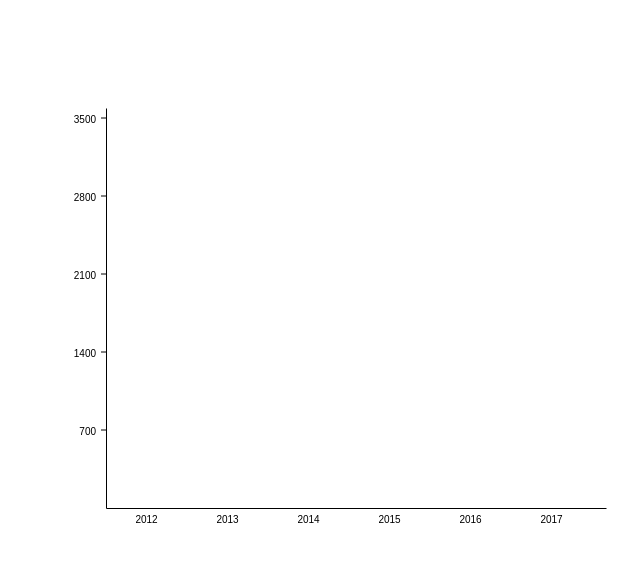
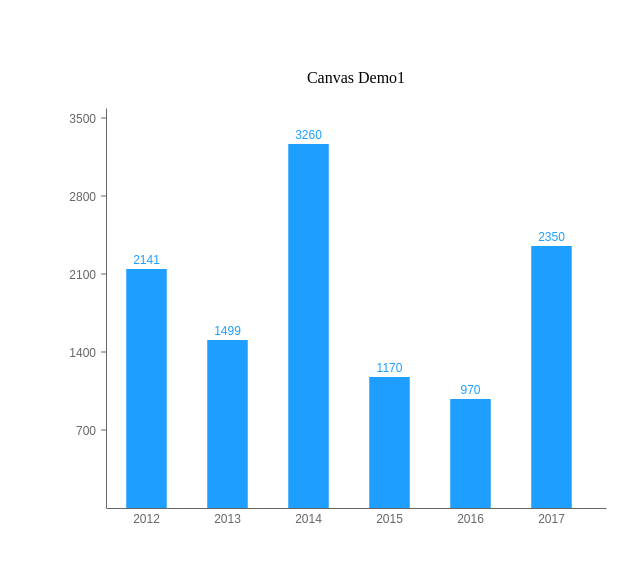
Before and after one commit to sheting/demo, a plain HTML site: page canvas-demo/public/index.html in a window 1280 px wide. Shown: the whole page, without its empty margins (2-642 px from the left). Drawn offline with Linux system fonts and the light colour scheme.

Commit message:
bar style

```diff
--- a/canvas-demo/public/bar-canvas.js
+++ b/canvas-demo/public/bar-canvas.js
@@ -1,15 +1,25 @@
 function barChart(canvas, data, options) {
     this.canvas = document.getElementById(canvas);
     this.ctx = this.canvas.getContext('2d');
+    this.title = 'Canvas Demo';
     this.width = this.canvas.width;
     this.height = this.canvas.height;
     this.padding = 50;
     this.bgColor = '#fff';
+    this.fillColor = '#1E9FFF';
     this.axisColor = '#666';
+    this.titleColor = '#000';
+    this.hoverColor = '#f00';
     this.xLength = 0; // x轴上坐标点之间的长度
     this.yLength = 0; // y轴上坐标点之间的长度
     this.yNumber = 5; // y轴的段数
     this.yFictitious = 0; // y轴坐标点之间显示的间距
+    this.looped = null; // 是否循环
+    this.current = 0; // 当前加载柱状图高度的百分数
+    this.currentIndex = -1; // 当前柱的index
+    this.onceMove = -1;
+    this.titlePosition = 'top'; // 图标标题
+    this.contentColor = '#eee'; // 内容颜色
     this.data = data;
     this.dataLength = this.data.length;
     this.init(options)
@@ -18,15 +28,21 @@ barChart.prototype = {
     init: function(options) {
         if (options) {
             this.padding = options.padding || 50;
+            this.yNumber = options.yNumber || 5;
             this.bgColor = options.bgColor || '#fff';
             this.axisColor = options.axisColor || '#666';
+            this.fillColor = options.fillColor || '#1E9FFF';
+            this.title = options.title || 'Canvas Demo';
+            this.titleColor = options.titleColor || '#000';
+            this.titlePosition = options.titlePosition || 'top';
+            this.contentColor = options.contentColor || '#eee';
+            this.hoverColor = options.hoverColor || '#f00';
         }
         this.xLength = Math.floor((this.width - this.padding * 2 - 10) / this.dataLength);
         this.yLength = Math.floor((this.height - this.padding * 2 - 10) / this.yNumber);
         this.yFictitious = this.getYFictitious(this.data);
         this.yRatio = this.yLength / this.yFictitious;
-        this.drawAxis();
-        this.drawPoint();
+        this.looping()
     },
     drawAxis: function() {
         this.ctx.beginPath();
@@ -65,6 +81,63 @@ barChart.prototype = {
         }
         this.ctx.stroke();
     },
+    looping: function () {
+        this.looped = requestAnimationFrame(this.looping.bind(this));
+        // current 用来计算当前柱状的高度占最终高度的百分之几，通过不断循环实现柱状上升的动画
+        if (this.current < 100) {
+            this.current = (this.current + 3) > 100 ? 100 : (this.current + 3);
+            this.drawAnimation()
+        } else {
+            window.cancelAnimationFrame(this.looped);
+            this.looped = null;
+            this.watchHover();
+        }
+    },
+    drawAnimation: function() {
+        for (var i = 0; i < this.dataLength; i++) {
+            var x = Math.ceil(this.data[i].value * this.current / 100 * this.yRatio);
+            var y = this.height - this.padding - x;
+            this.data[i].left = this.padding + this.xLength / 4 + this.xLength * i;
+            this.data[i].top = y;
+            this.data[i].right = this.padding + 3 * this.xLength / 4 + this.xLength * i;
+            this.data[i].bottom = this.height - this.padding;
+            this.drawUpdate();
+        }
+    },
+    drawUpdate: function () {
+        this.ctx.fillStyle = this.bgColor;
+        this.ctx.fillRect(0, 0, this.width, this.height)
+        this.drawAxis();
+        this.drawPoint();
+        this.drawTitle();
+        this.drawChart();
+    },
+    drawChart: function () {
+        this.ctx.fillStyle = this.fillColor;
+        for (var i = 0; i < this.dataLength; i++) {
+            this.ctx.fillRect(this.data[i].left, this.data[i].top, this.data[i].right - this.data[i].left, this.data[i].bottom - this.data[i].top);
+            this.ctx.font = '12px Arial';
+            this.ctx.textAlign = 'center';
+            this.ctx.fillText(
+                this.data[i].value * this.current / 100,
+                this.data[i].left + this.xLength / 4,
+                this.data[i].top -5
+            )
+        }
+    },
+    drawTitle: function () {
+        if (this.title) {
+            this.ctx.beginPath();
+            this.ctx.textAlign = 'center';
+            this.ctx.fillStyle = this.titleColor;
+            this.ctx.font = '16px Microsoft YaHei';
+            if (this.titlePosition === 'bottom' && this.padding >=40) {
+                this.ctx.fillText(this.title, this.width / 2, this.height - 5)
+            } else {
+                this.ctx.fillText(this.title, this.width / 2, this.padding / 2)
+            }
+        }
+    },
     getYFictitious: function(data) {
         var arr = data.slice(0);
         arr.sort(function(a,b){
@@ -74,5 +147,30 @@ barChart.prototype = {
         var pow = len.toString().length - 1;
         pow = pow > 2 ? 2 : pow;
         return Math.ceil(len / Math.pow(10, pow)) * Math.pow(10, pow);
+    },
+    watchHover: function () {
+        this.canvas.addEventListener('mousemove', (ev) => {
+            ev = ev || window.event;
+            this.currentIndex = -1;
+            for (var i = 0; i < this.dataLength; i++) {
+                if (ev.offsetX > this.data[i].left && ev.offsetX < this.data[i].right && ev.offsetY > this.data[i].top && ev.offsetY < this.data[i].bottom) {
+                    this.currentIndex = i;
+                }
+            }
+            this.drawHover();
+        })
+    },
+    drawHover: function() {
+        if(this.currentIndex !== -1){
+            if(this.onceMove === -1){
+                this.onceMove = this.currentIndex;
+                this.canvas.style.cursor = 'pointer';
+            }
+        }else{
+            if(this.onceMove !== -1){
+                this.onceMove = -1;
+                this.canvas.style.cursor = 'inherit';
+            }
+        }
     }
 }
--- a/canvas-demo/public/index.html
+++ b/canvas-demo/public/index.html
@@ -24,9 +24,14 @@
             {xAxis:'2017',value:2350}
         ]
         var chart = new barChart('bar-canvas', data, {
-            bgColor: '#fff',
-            padding: 50,
-            axisColor: '#000'
+            title: 'Canvas Demo1',
+            titleColor: '#000000',
+            titlePosition: 'top',
+            bgColor: '#ffffff',
+            fillColor: '#1E9FFF',
+            axisColor: '#666666',
+            contentColor: '#a5f0f6',
+            hoverColor: '#f00'
         })
     </script>
 </body>
```
